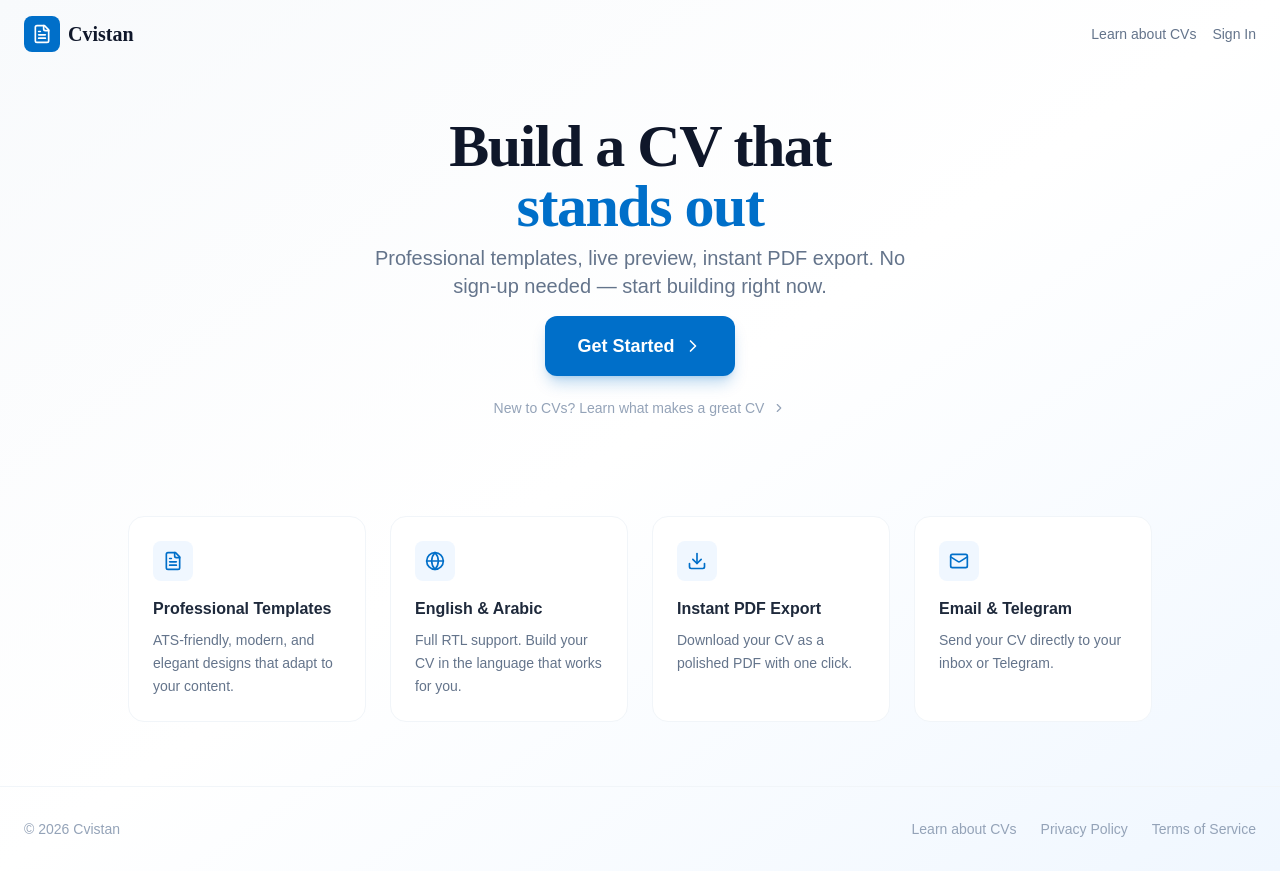
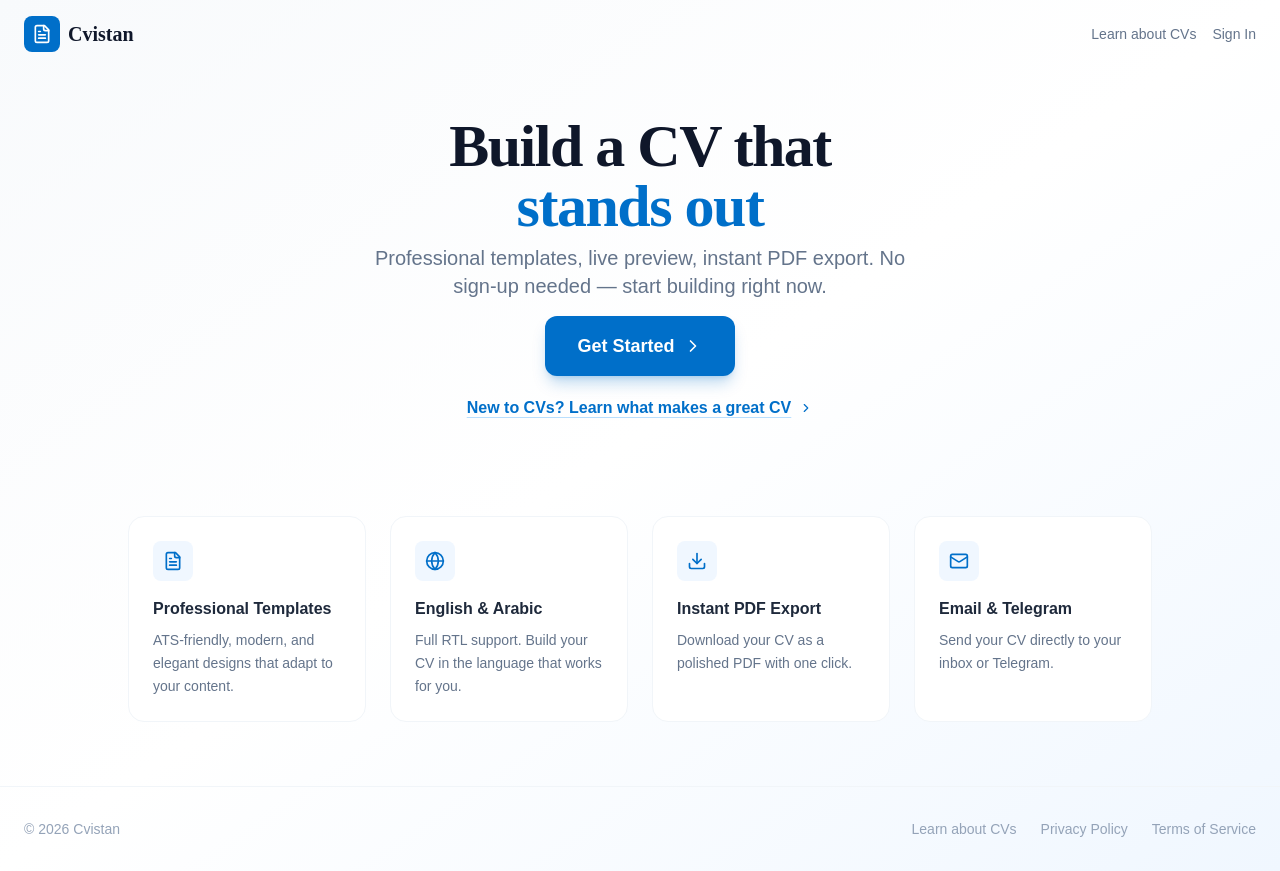
Before and after one commit to ismailnooraddin-a11y/CVistanP, a Next.js app in the folder cvistan/: page / in a window 1280 px wide. Built offline with nearby package versions, Linux system fonts and the light colour scheme; no server answers.

Commit message:
page.tsx

```diff
--- a/cvistan/src/app/page.tsx
+++ b/cvistan/src/app/page.tsx
@@ -91,7 +91,7 @@ export default function HomePage() {
           </div>
 
           <div className="mt-5">
-            <a href="/learn" className="inline-flex items-center gap-2 text-sm text-surface-400 hover:text-brand-600 transition-colors font-medium">
+            <a href="/learn" className="inline-flex items-center gap-2 text-base text-brand-600 hover:text-brand-700 transition-colors font-semibold underline underline-offset-4 decoration-brand-200 hover:decoration-brand-400">
               New to CVs? Learn what makes a great CV
               <ChevronRight className="w-3.5 h-3.5" />
             </a>
```
